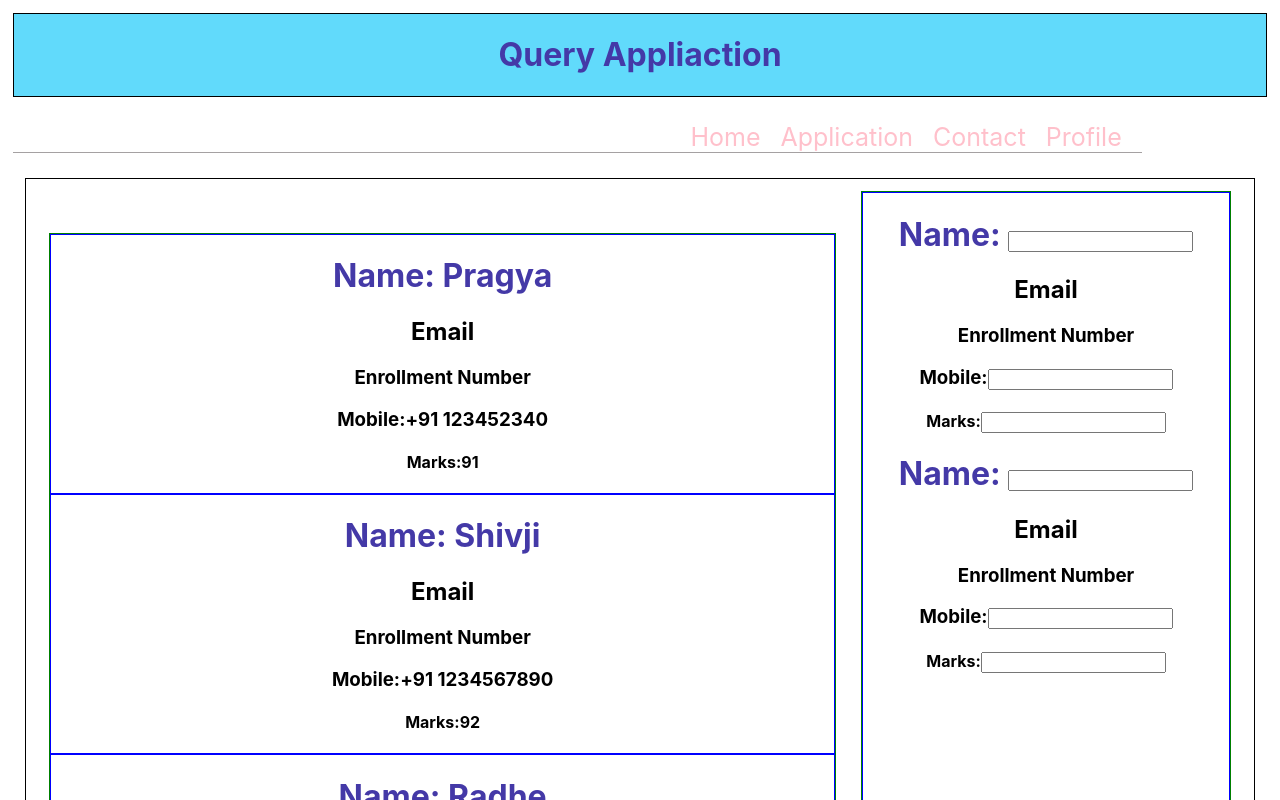
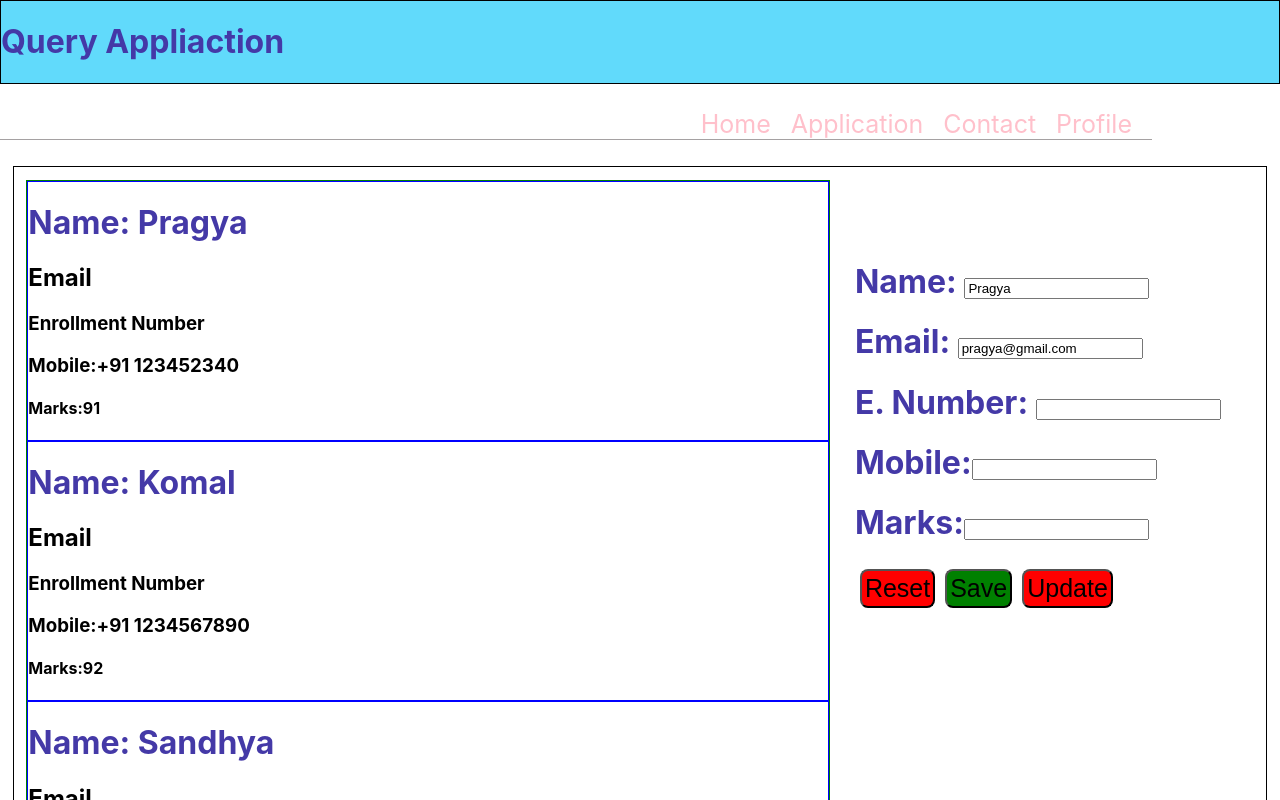
Before and after one commit to PS2207/InternshipProject, a React (Create React App) app: page / in a window 1280 px wide. Shown: the top 800 px of the page. Built offline with nearby package versions, Linux system fonts and the light colour scheme.

Commit message:
useState used

```diff
--- a/src/App.css
+++ b/src/App.css
@@ -1,10 +1,11 @@
-
-.App {
+App {
   text-align: center;
   width: 98%;
   height:98%;
   margin: 1%;
 }
+
+
 
 .navbar {
   border-bottom: 1px solid #a5a1a2;
@@ -59,7 +60,7 @@
 }
 
 .homeFormStyle {
-  border: 1px solid green;
+  /* border: 1px solid green; */
   display:inline-block;
   margin: 1%;
   width: 30%;
@@ -69,6 +70,24 @@
 .footerStyle {
   border: 1px solid black;
   background-color: #61dafb;
+
+}
+
+
+.resetButtonStyle{
+  margin:'5px';
+  padding:'3px';
+  font-size:'25px';
+  background-color:'red';
+ border-radius:'8px';
+}
+
+.submitButtonStyle{
+  margin:'5px';
+  padding:'3px';
+  font-size:'25px';
+  background-color:'green';
+ border-radius:'8px';
 }
 @media (prefers-reduced-motion: no-preference) {
   .App-logo {
--- a/src/components/home.js
+++ b/src/components/home.js
@@ -1,32 +1,13 @@
 import React from "react";
+import HomeForm from "./homeForm";
+import HomeTable from "./homeTable";
 import Student from "./student";
 
 function Home() {
   return (
     <div className="homeStyle">
-      <div className="homeTableStyle">
-        <Student name="Pragya" marks="91" mobile="+91 123452340" />
-        <Student name="Shivji" marks="92" mobile="+91 1234567890" />
-        <Student name="Radhe" marks="92" mobile="+91 654789123" />
-      </div>
-      <div className="homeFormStyle">
-          <div style={{border:'1px solid blue', minHeight:'700px'}}>
-            <h1>Name: <input type="text"/></h1>
-            <h2>Email</h2>
-            <h3>Enrollment Number</h3>
-            <h3>Mobile:<input type="text"/></h3>
-            <h4>Marks:<input type="text"/></h4>
-            <h1>Name: <input type="text"/></h1>
-            <h2>Email</h2>
-            <h3>Enrollment Number</h3>
-            <h3>Mobile:<input type="text"/></h3>
-            <h4>Marks:<input type="text"/></h4>
-        </div>
-        <div style={{minHeight:'100px', margin:'10px'}}>
-            <input style={{margin:'5px', padding:'3px',fontSize:'25px', backgroundColor:'red', borderRadius:'8px'}} type="submit" value="Reset"/>
-            <input style={{margin:'5px', padding:'3px',fontSize:'25px', backgroundColor:'green', borderRadius:'8px'}} type="submit" value="Save"/>
-        </div>
-      </div>
+     <HomeTable/>
+      <HomeForm/>
     </div>
   );
 }
--- /dev/null
+++ b/src/components/homeForm.js
@@ -0,0 +1,56 @@
+import React from 'react'
+import { useState } from 'react';
+
+
+function HomeForm() {
+
+    const resetButtonStyle = {margin:'5px', padding:'3px',fontSize:'25px', backgroundColor:'red', borderRadius:'8px'};
+    const submitButtonStyle ={margin:'5px', padding:'3px',fontSize:'25px', backgroundColor:'green', borderRadius:'8px'};
+
+    var name = 'Pragya';
+    var email ='pragya@gmail.com';
+    var enrollmentNo = '18ETCSB001';
+    var mobile= '+91 1234567890';
+    var marks ='99'
+
+    var setName= (newName)=>{
+        name = newName;
+    }
+
+    var setEmail= (newEmail)=>{
+        email = newEmail
+    }
+
+    [name, setName] =useState('Pragya');
+    [email, setEmail] =useState(email);
+   var  updateHandler = ()=>{
+       setName('Komal' );
+       setEmail('komal@gmail.cocm');
+
+   }
+
+
+   var  resetHandler = ()=>{
+    setName('' );
+    setEmail('');
+
+}
+    return (
+        <div className="homeFormStyle">
+          <div style={{minHeight:'700px'}}>
+            <h1>Name: <input type="text" value={name}/></h1>
+            <h1>Email: <input type="text" value={email}/></h1>
+            <h1>E. Number: <input type="text" /></h1>
+            <h1>Mobile:<input type="text"/></h1>
+            <h1>Marks:<input type="text" /></h1>
+        {/* </div>
+        <div style={{minHeight:'100px', margin:'10px'}}> */}
+            <input style={resetButtonStyle} onClick={resetHandler}   type="submit" value="Reset"/>
+            <input style={submitButtonStyle} type="submit" value="Save"/>
+            <input style={resetButtonStyle} onClick={updateHandler} type="submit" value="Update"/>
+        </div>
+      </div>
+    )
+}
+
+export default HomeForm
--- /dev/null
+++ b/src/components/homeTable.js
@@ -0,0 +1,14 @@
+import React from 'react'
+import Student from './student'
+
+function HomeTable() {
+    return (
+        <div className="homeTableStyle">
+        <Student name="Pragya" marks="91" mobile="+91 123452340" />
+        <Student name="Komal" marks="92" mobile="+91 1234567890" />
+        <Student name="Sandhya" marks="92" mobile="+91 654789123" />
+      </div>
+    )
+}
+
+export default HomeTable
```
